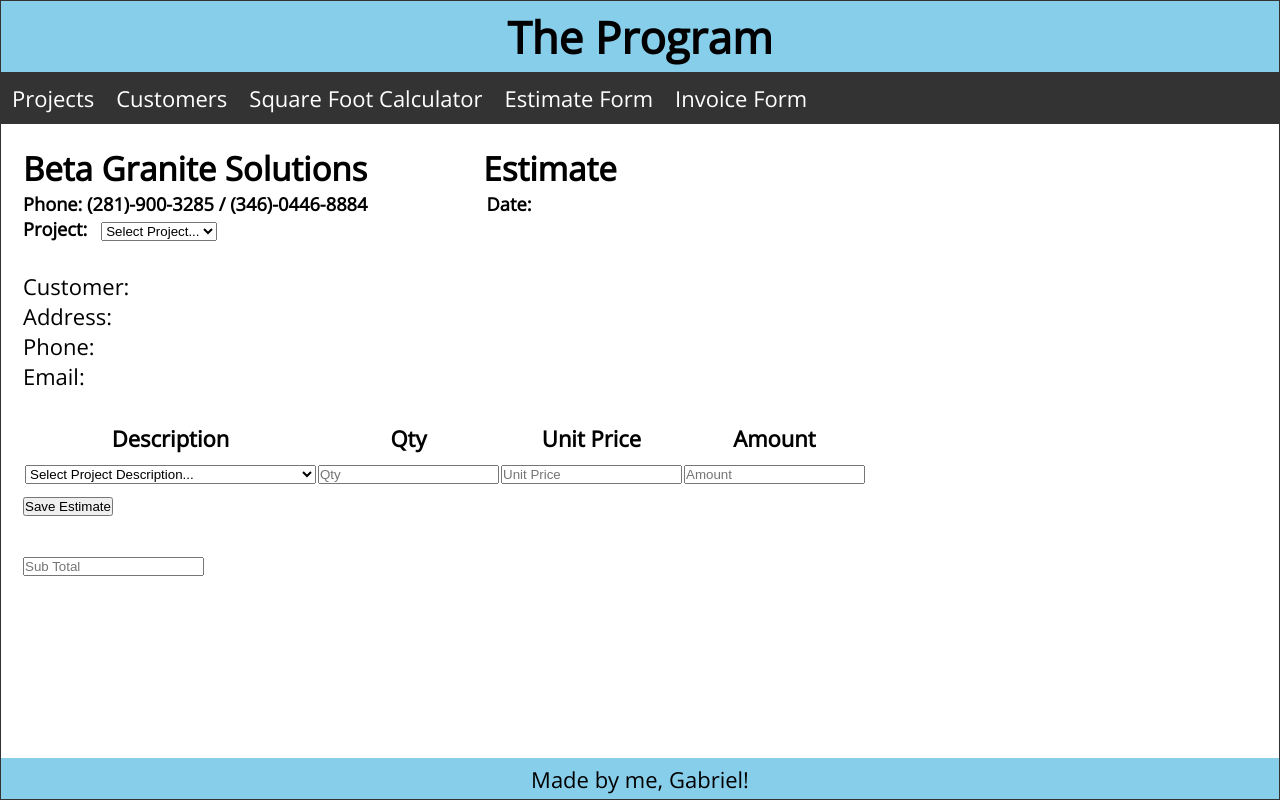
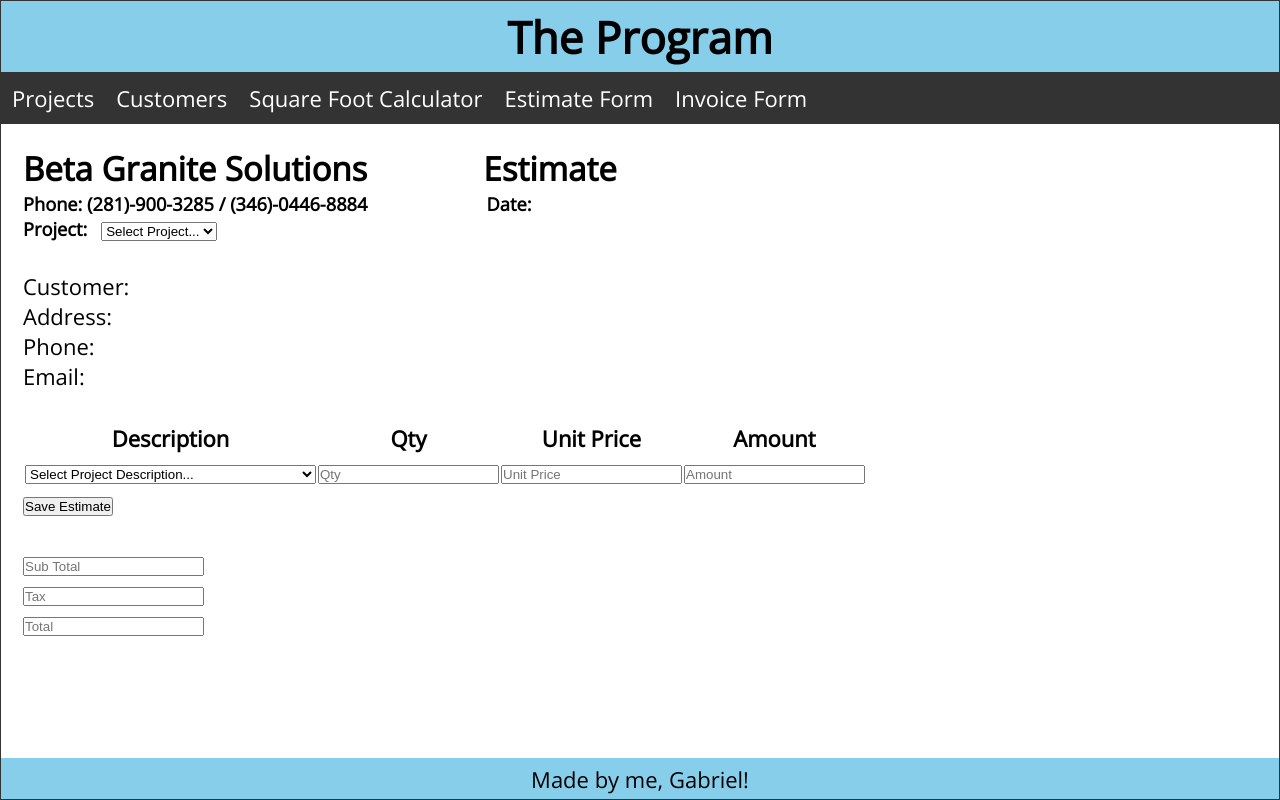
Before and after one commit to GabeBet/the_program, a React (Create React App) app: page /estimate in a window 1280 px wide. Built offline with nearby package versions, Linux system fonts and the light colour scheme.

Commit message:
added tax and total

```diff
--- a/src/Estimate.js
+++ b/src/Estimate.js
@@ -13,6 +13,8 @@ const Estimate = ( { sqFtData, descriptionList, projectList, customerList }) =>
   const [date, setDate] = useState('');
 
   const [subTotal, setSubTotal] = useState('');
+  const [tax, setTax] = useState('');
+  const [total, setTotal] = useState('');
 
   const [inputFields, setInputFields] = useState([
     {description: '', qty: '', unitPrice: '', amount: ''}
@@ -22,7 +24,9 @@ const Estimate = ( { sqFtData, descriptionList, projectList, customerList }) =>
     {
       projectNumber: 'PRY-100',
       inputFields: [{description: 'Closet Top', qty: '17', unitPrice: '26', amount: '442'}],
-      subTotal: '422'
+      subTotal: '422',
+      tax: '34.82',
+      total: '456.82'
     }
   ])
 
@@ -31,6 +35,7 @@ const Estimate = ( { sqFtData, descriptionList, projectList, customerList }) =>
       row.amount = (Math.ceil(row.qty * row.unitPrice))
     })
     setSubTotal((inputFields.reduce((a,v) => a = a + v.amount, 0)))
+    setTotal(subTotal+tax)
   }
 
   const handleChange = (index, e) => {
@@ -60,14 +65,23 @@ const Estimate = ( { sqFtData, descriptionList, projectList, customerList }) =>
     if( !checkEstimateData(e) ) {
       setInputFields([{description: '', qty: '', unitPrice: '', amount: ''}]);
       setSubTotal('0');
+      setTax('0')
+      setTotal('0')
     } else {
       estimateData?.forEach((proj) => {
         if (proj.projectNumber === e.target.value){
           setInputFields(proj.inputFields);
           setSubTotal(proj.subTotal);
+          setTax(proj.tax);
+          setTotal(proj.total);
         }
       })
     }
+  }
+
+  const handleTaxChange = (e) => {
+    setTax(e.target.value);
+    calculate();
   }
 
   const saveEstimate = (e) => {
@@ -76,9 +90,11 @@ const Estimate = ( { sqFtData, descriptionList, projectList, customerList }) =>
       estimateData?.forEach((est) => {
           est.inputFields = inputFields;
           est.subTotal = subTotal;
+          est.tax = tax;
+          est.total = total;
       })
     } else {
-      const newEstimateData = { projectNumber: projectNumber, inputFields: inputFields, subTotal: subTotal};
+      const newEstimateData = { projectNumber: projectNumber, inputFields: inputFields, subTotal: subTotal, tax: tax, total: total};
       const allEstimateData = [...estimateData, newEstimateData];
       setEstimateData(allEstimateData);
     }
@@ -176,13 +192,29 @@ const Estimate = ( { sqFtData, descriptionList, projectList, customerList }) =>
       <br></br>
 
       <div className='EstimateFooter'>
+          <p>
             <input
               name='subTotal'
               type="display"
               placeholder="Sub Total"
               value={subTotal}
               readOnly
+            /><br></br>
+            <input
+              name='tax'
+              type="number"
+              placeholder="Tax"
+              value={tax}
+              onChange={(e) => handleTaxChange(e)}
+            /><br></br>
+            <input
+              name='total'
+              type="display"
+              placeholder="Total"
+              value={total}
+              readOnly
             />
+          </p>
       </div>
     </main>
   )
```
Lines whose indentation alone changed are shown as unchanged.
